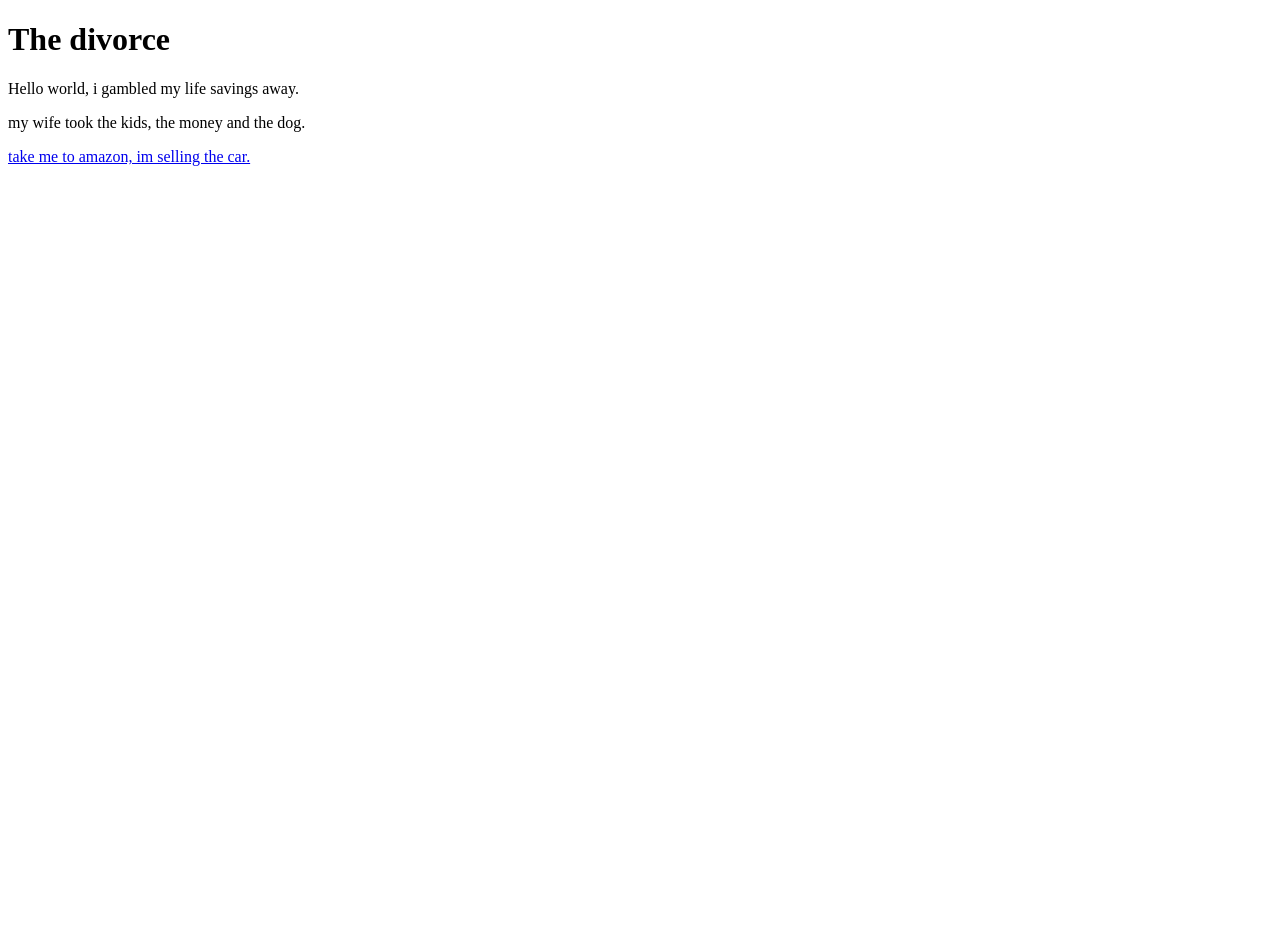
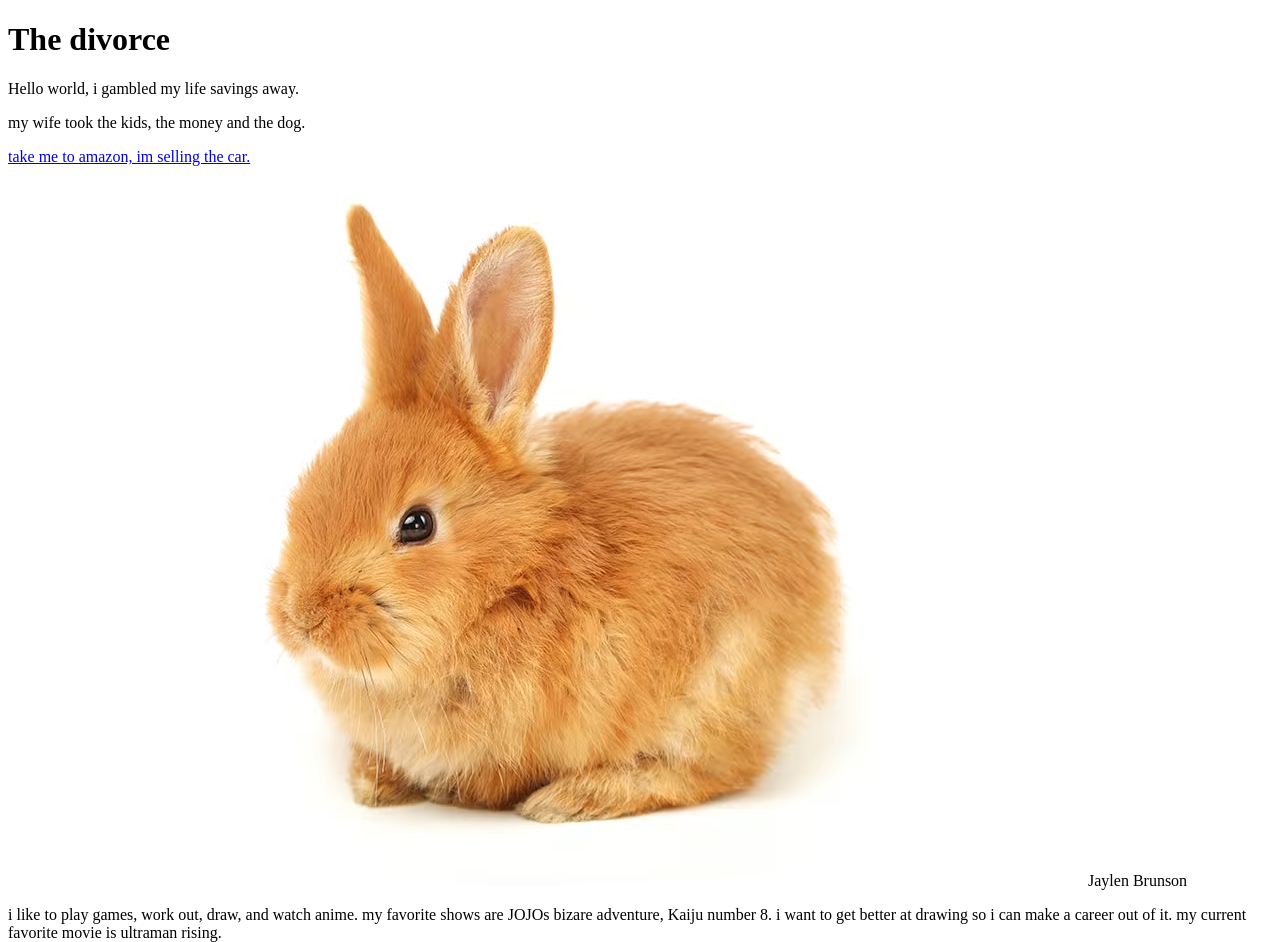
Before and after one commit to JaylenbEgg/jaylenb, a plain HTML site: page index.html in a window 1280 px wide. Before the commit the page ends 800 px from the top, so only its background shows below. Drawn offline with Linux system fonts and the light colour scheme.

Commit message:
about me

```diff
--- a/index.html
+++ b/index.html
@@ -15,6 +15,9 @@
   <a href="https://www.amazon.com/"> take me to amazon, im selling the car. </a>
 
   <script src="script.js"></script>
-</body>
-
+<body>
+<img src="rabbit-care-sheet.avif"
+  <h1>Jaylen Brunson </h1>
+  <p>i like to play games, work out, draw, and watch anime. my favorite shows are JOJOs bizare adventure, Kaiju number 8. i want to get better at drawing so i can make a career out of it. my current favorite movie is ultraman rising. </p>
+</body
 </html>
```
Also changed, not shown: rabbit-care-sheet.avif (added).
